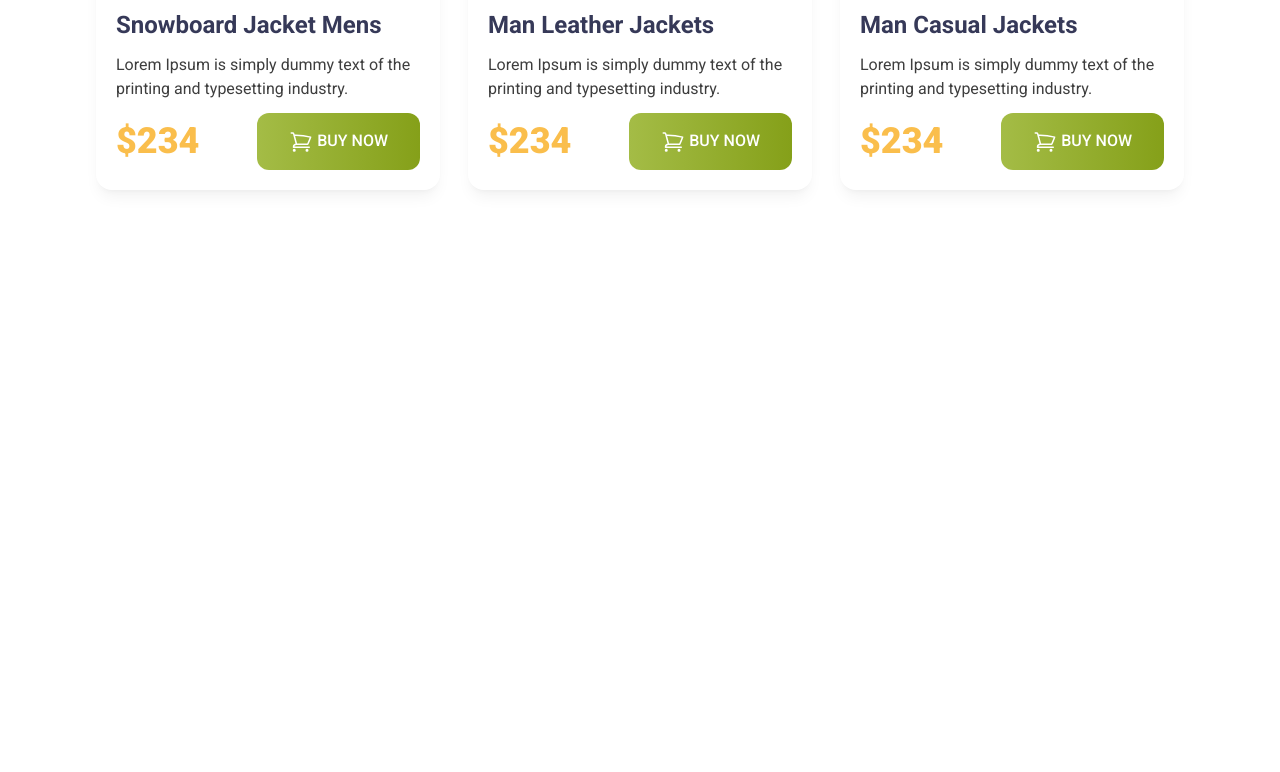
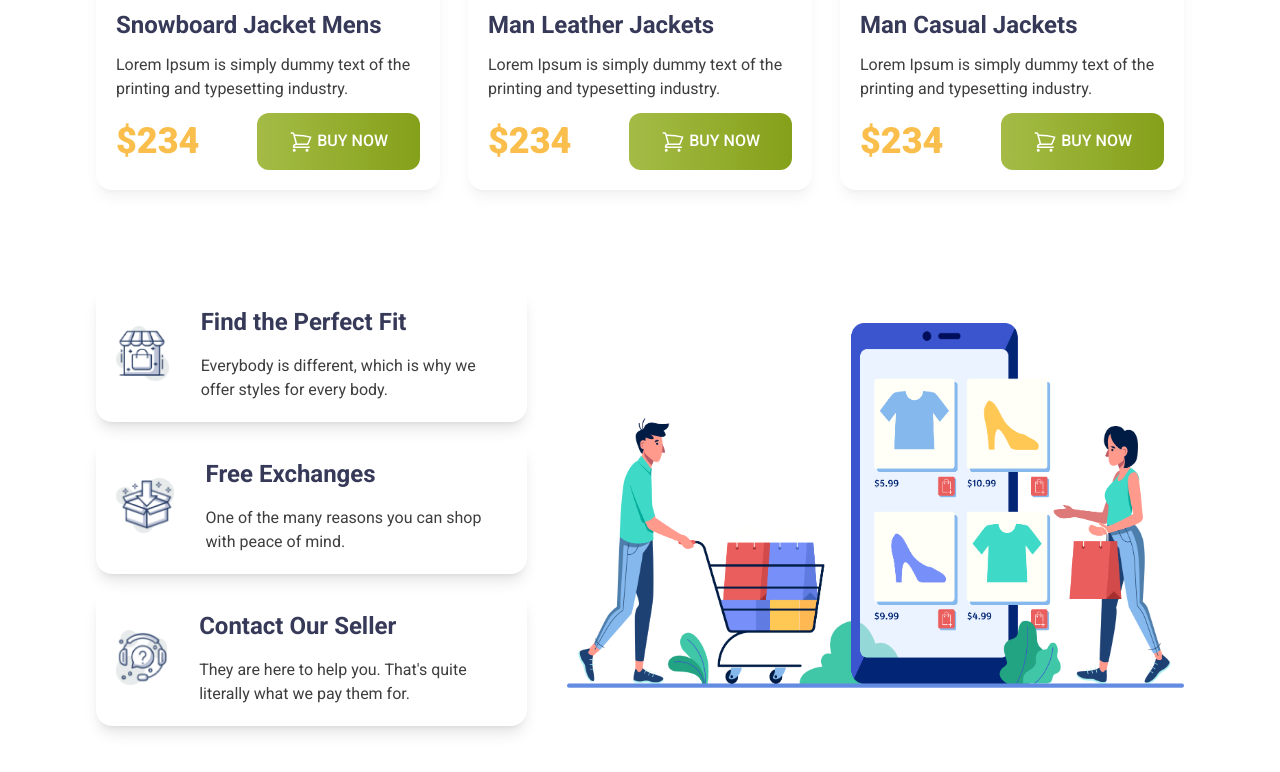
Before and after one commit to aamamun24/penguin-fashion, a plain HTML site: page index.html in a window 1280 px wide. Shown: the part 1876-2648 px from the top of the page. Before the commit the page ends 2162 px from the top, so only its background shows below. Drawn offline with nearby package versions, Linux system fonts and the light colour scheme.

Commit message:
responsive

```diff
--- a/index.html
+++ b/index.html
@@ -26,13 +26,13 @@
             <div>
                 <img class="w-64" src="./icons/logo.png" alt="">
             </div>
-            <div class="hidden md:flex gap-14 list-none text-[#3C3C3C] font-roboto font-medium">
+            <div class="hidden lg:flex gap-14 list-none text-[#3C3C3C] font-roboto font-medium">
                 <li><a href="">Home</a></li>
                 <li><a href="">Product</a></li>
                 <li><a href="">About Us</a></li>
                 <li><a href="">Contact Us</a></li>
             </div>
-            <div class="dropdown block md:hidden">
+            <div class="dropdown block lg:hidden">
                 <label tabindex="0" class="btn btn-ghost btn-circle text-black">
                     <svg xmlns="http://www.w3.org/2000/svg" class="h-5 w-5" fill="none" viewBox="0 0 24 24" stroke="currentColor"><path stroke-linecap="round" stroke-linejoin="round" stroke-width="2" d="M4 6h16M4 12h16M4 18h7" /></svg>
                 </label>
@@ -67,7 +67,7 @@
         </div>
     </header>
     <main class="max-w-7xl mx-auto">
-    <!-- women jacket section stars form here. -->
+        <!-- women jacket section stars form here. -->
         <section class="mt-12 mb-24 px-8 md:px-24">
             <h3 class="text-5xl uppercase font-bebas text-[#363958] text-center md:text-left">Women Jacket</h3>
             <!-- jacket container -->
@@ -85,7 +85,7 @@
                     </p>
                     <div class="flex justify-between items-center">
                         <h4 class="text-4xl font-black text-[#FABE4C]">$234</h4>
-                        <button class="py-4 px-4 md:px-8 bg-gradient-to-r from-[#A4BC46] to-[#85A019] uppercase text-white rounded-xl font-medium">
+                        <button class="py-4 px-4 lg:px-8 bg-gradient-to-r from-[#A4BC46] to-[#85A019] uppercase text-white rounded-xl font-medium">
                             <svg xmlns="http://www.w3.org/2000/svg" fill="none" viewBox="0 0 24 24" stroke-width="1.5" stroke="currentColor" class="w-6 h-6 inline">
                                 <path stroke-linecap="round" stroke-linejoin="round" d="M2.25 3h1.386c.51 0 .955.343 1.087.835l.383 1.437M7.5 14.25a3 3 0 00-3 3h15.75m-12.75-3h11.218c1.121-2.3 2.1-4.684 2.924-7.138a60.114 60.114 0 00-16.536-1.84M7.5 14.25L5.106 5.272M6 20.25a.75.75 0 11-1.5 0 .75.75 0 011.5 0zm12.75 0a.75.75 0 11-1.5 0 .75.75 0 011.5 0z" />
                               </svg>
@@ -105,7 +105,7 @@
                     </p>
                     <div class="flex justify-between items-center">
                         <h4 class="text-4xl font-black text-[#FABE4C]">$234</h4>
-                        <button class="py-4 px-4 md:px-8 bg-gradient-to-r from-[#A4BC46] to-[#85A019] uppercase text-white rounded-xl font-medium">
+                        <button class="py-4 px-4 lg:px-8 bg-gradient-to-r from-[#A4BC46] to-[#85A019] uppercase text-white rounded-xl font-medium">
                             <svg xmlns="http://www.w3.org/2000/svg" fill="none" viewBox="0 0 24 24" stroke-width="1.5" stroke="currentColor" class="w-6 h-6 inline">
                                 <path stroke-linecap="round" stroke-linejoin="round" d="M2.25 3h1.386c.51 0 .955.343 1.087.835l.383 1.437M7.5 14.25a3 3 0 00-3 3h15.75m-12.75-3h11.218c1.121-2.3 2.1-4.684 2.924-7.138a60.114 60.114 0 00-16.536-1.84M7.5 14.25L5.106 5.272M6 20.25a.75.75 0 11-1.5 0 .75.75 0 011.5 0zm12.75 0a.75.75 0 11-1.5 0 .75.75 0 011.5 0z" />
                               </svg>
@@ -125,7 +125,7 @@
                     </p>
                     <div class="flex justify-between items-center">
                         <h4 class="text-4xl font-black text-[#FABE4C]">$234</h4>
-                        <button class="py-4 px-4 md:px-8 bg-gradient-to-r from-[#A4BC46] to-[#85A019] uppercase text-white rounded-xl font-medium">
+                        <button class="py-4 px-4 lg:px-8 bg-gradient-to-r from-[#A4BC46] to-[#85A019] uppercase text-white rounded-xl font-medium">
                             <svg xmlns="http://www.w3.org/2000/svg" fill="none" viewBox="0 0 24 24" stroke-width="1.5" stroke="currentColor" class="w-6 h-6 inline">
                                 <path stroke-linecap="round" stroke-linejoin="round" d="M2.25 3h1.386c.51 0 .955.343 1.087.835l.383 1.437M7.5 14.25a3 3 0 00-3 3h15.75m-12.75-3h11.218c1.121-2.3 2.1-4.684 2.924-7.138a60.114 60.114 0 00-16.536-1.84M7.5 14.25L5.106 5.272M6 20.25a.75.75 0 11-1.5 0 .75.75 0 011.5 0zm12.75 0a.75.75 0 11-1.5 0 .75.75 0 011.5 0z" />
                               </svg>
@@ -134,7 +134,7 @@
                 </div>
             </div>
         </section>
-    <!-- men jacket section stars form here. -->
+        <!-- men jacket section stars form here. -->
         <section class="mt-12 mb-24 px-8 md:px-24">
             <h3 class="text-5xl uppercase font-bebas text-[#363958] text-center md:text-left">Man Jacket</h3>
             <!-- jacket container -->
@@ -152,7 +152,7 @@
                     </p>
                     <div class="flex justify-between items-center">
                         <h4 class="text-4xl font-black text-[#FABE4C]">$234</h4>
-                        <button class="py-4 px-4 md:px-8 bg-gradient-to-r from-[#A4BC46] to-[#85A019] uppercase text-white rounded-xl font-medium">
+                        <button class="py-4 px-4 lg:px-8 bg-gradient-to-r from-[#A4BC46] to-[#85A019] uppercase text-white rounded-xl font-medium">
                             <svg xmlns="http://www.w3.org/2000/svg" fill="none" viewBox="0 0 24 24" stroke-width="1.5" stroke="currentColor" class="w-6 h-6 inline">
                                 <path stroke-linecap="round" stroke-linejoin="round" d="M2.25 3h1.386c.51 0 .955.343 1.087.835l.383 1.437M7.5 14.25a3 3 0 00-3 3h15.75m-12.75-3h11.218c1.121-2.3 2.1-4.684 2.924-7.138a60.114 60.114 0 00-16.536-1.84M7.5 14.25L5.106 5.272M6 20.25a.75.75 0 11-1.5 0 .75.75 0 011.5 0zm12.75 0a.75.75 0 11-1.5 0 .75.75 0 011.5 0z" />
                               </svg>
@@ -172,7 +172,7 @@
                     </p>
                     <div class="flex justify-between items-center">
                         <h4 class="text-4xl font-black text-[#FABE4C]">$234</h4>
-                        <button class="py-4 px-4 md:px-8 bg-gradient-to-r from-[#A4BC46] to-[#85A019] uppercase text-white rounded-xl font-medium">
+                        <button class="py-4 px-4 lg:px-8 bg-gradient-to-r from-[#A4BC46] to-[#85A019] uppercase text-white rounded-xl font-medium">
                             <svg xmlns="http://www.w3.org/2000/svg" fill="none" viewBox="0 0 24 24" stroke-width="1.5" stroke="currentColor" class="w-6 h-6 inline">
                                 <path stroke-linecap="round" stroke-linejoin="round" d="M2.25 3h1.386c.51 0 .955.343 1.087.835l.383 1.437M7.5 14.25a3 3 0 00-3 3h15.75m-12.75-3h11.218c1.121-2.3 2.1-4.684 2.924-7.138a60.114 60.114 0 00-16.536-1.84M7.5 14.25L5.106 5.272M6 20.25a.75.75 0 11-1.5 0 .75.75 0 011.5 0zm12.75 0a.75.75 0 11-1.5 0 .75.75 0 011.5 0z" />
                               </svg>
@@ -192,7 +192,7 @@
                     </p>
                     <div class="flex justify-between items-center">
                         <h4 class="text-4xl font-black text-[#FABE4C]">$234</h4>
-                        <button class="py-4 px-4 md:px-8 bg-gradient-to-r from-[#A4BC46] to-[#85A019] uppercase text-white rounded-xl font-medium">
+                        <button class="py-4 px-4 lg:px-8 bg-gradient-to-r from-[#A4BC46] to-[#85A019] uppercase text-white rounded-xl font-medium">
                             <svg xmlns="http://www.w3.org/2000/svg" fill="none" viewBox="0 0 24 24" stroke-width="1.5" stroke="currentColor" class="w-6 h-6 inline">
                                 <path stroke-linecap="round" stroke-linejoin="round" d="M2.25 3h1.386c.51 0 .955.343 1.087.835l.383 1.437M7.5 14.25a3 3 0 00-3 3h15.75m-12.75-3h11.218c1.121-2.3 2.1-4.684 2.924-7.138a60.114 60.114 0 00-16.536-1.84M7.5 14.25L5.106 5.272M6 20.25a.75.75 0 11-1.5 0 .75.75 0 011.5 0zm12.75 0a.75.75 0 11-1.5 0 .75.75 0 011.5 0z" />
                               </svg>
@@ -201,6 +201,44 @@
                 </div>
             </div>
         </section>
+        <!-- cart section stars form here. -->
+        <section class="mt-12 mb-24 px-8 md:px-24">
+            <div class="flex flex-col-reverse lg:flex-row justify-between gap-10 items-center">
+                <div>
+                    <div class="flex flex-col md:flex-row shadow-lg rounded-2xl p-5 gap-8 items-center">
+                        <div>
+                            <img class="w-20" src="./icons/house.png" alt="">
+                        </div>
+                        <div class="font-roboto text-center md:text-left">
+                            <h2 class="text-[#363958] text-2xl font-bold">Find the Perfect Fit</h2>
+                            <p class="text-[#3E3E3E] mt-4">Everybody is different, which is why we offer styles for every body.</p>
+                        </div>
+                    </div>
+                    <div class="flex flex-col md:flex-row shadow-lg rounded-2xl p-5 gap-8 items-center mt-4">
+                        <div>
+                            <img class="w-20" src="./icons/box.png" alt="">
+                        </div>
+                        <div class="font-roboto text-center md:text-left">
+                            <h2 class="text-[#363958] text-2xl font-bold">Free Exchanges</h2>
+                            <p class="text-[#3E3E3E] mt-4">One of the many reasons you can shop
+                                with peace of mind.</p>
+                        </div>
+                    </div>
+                    <div class="flex flex-col md:flex-row shadow-lg rounded-2xl p-5 gap-8 items-center mt-4">
+                        <div>
+                            <img class="w-20" src="./icons/question.png" alt="">
+                        </div>
+                        <div class="font-roboto text-center md:text-left">
+                            <h2 class="text-[#363958] text-2xl font-bold">Contact Our Seller</h2>
+                            <p class="text-[#3E3E3E] mt-4">They are here to help you. That's quite literally what we pay them for.</p>
+                        </div>
+                    </div>
+                </div>
+                <div class="w-5/6">
+                    <img src="./images/shopping.png" alt="">
+                </div>
+            </div>
+        </section>
     </main>
 </body>
 </html>
```
